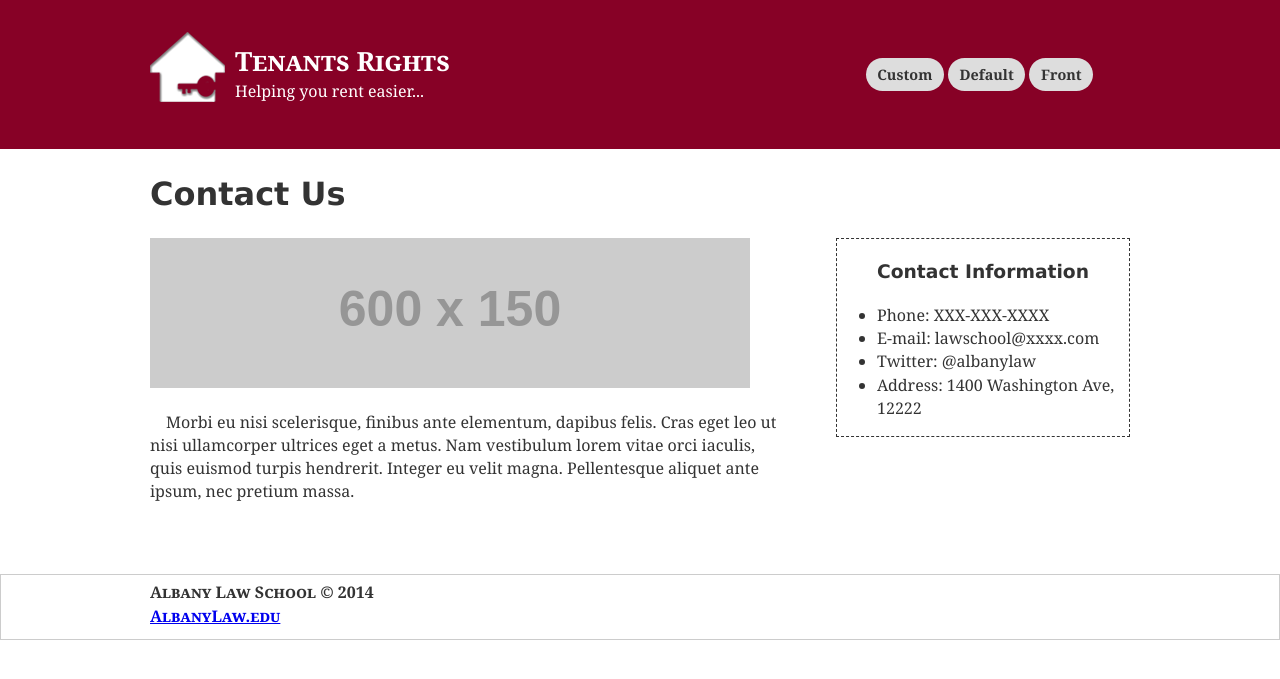
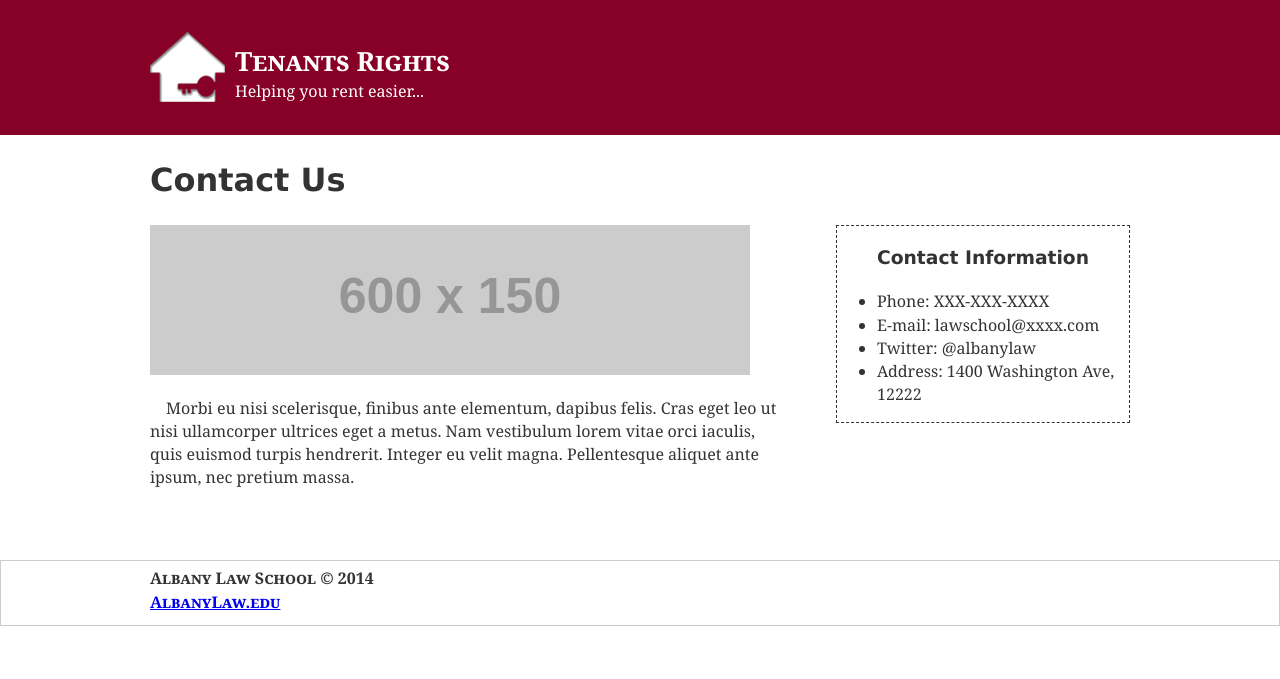
Before and after one commit to iinf362/team5, a Jekyll site: the page built from custom-page.html, in a window 1280 px wide. Shown: the top 679 px of the page. Built offline with Jekyll 4.4.1, drawn with Linux system fonts in a browser that asks for light colours; nearby versions of some CDN libraries; library files that are not in the unit come from our copies.

Commit message:
Changed nav to posts

```diff
--- a/_includes/header.html
+++ b/_includes/header.html
@@ -10,7 +10,7 @@
 
         <nav class="nav-bar">
             <ul class="header-nav">
-               {% for nav in site.pages %}
+               {% for nav in site.posts %}
                   {% if nav.title %}
                     <li>
                         <a class="nav-link{% if nav.title == page.title %} active{% endif %}" href="{{ site.url }}{{ nav.url }}">
```
